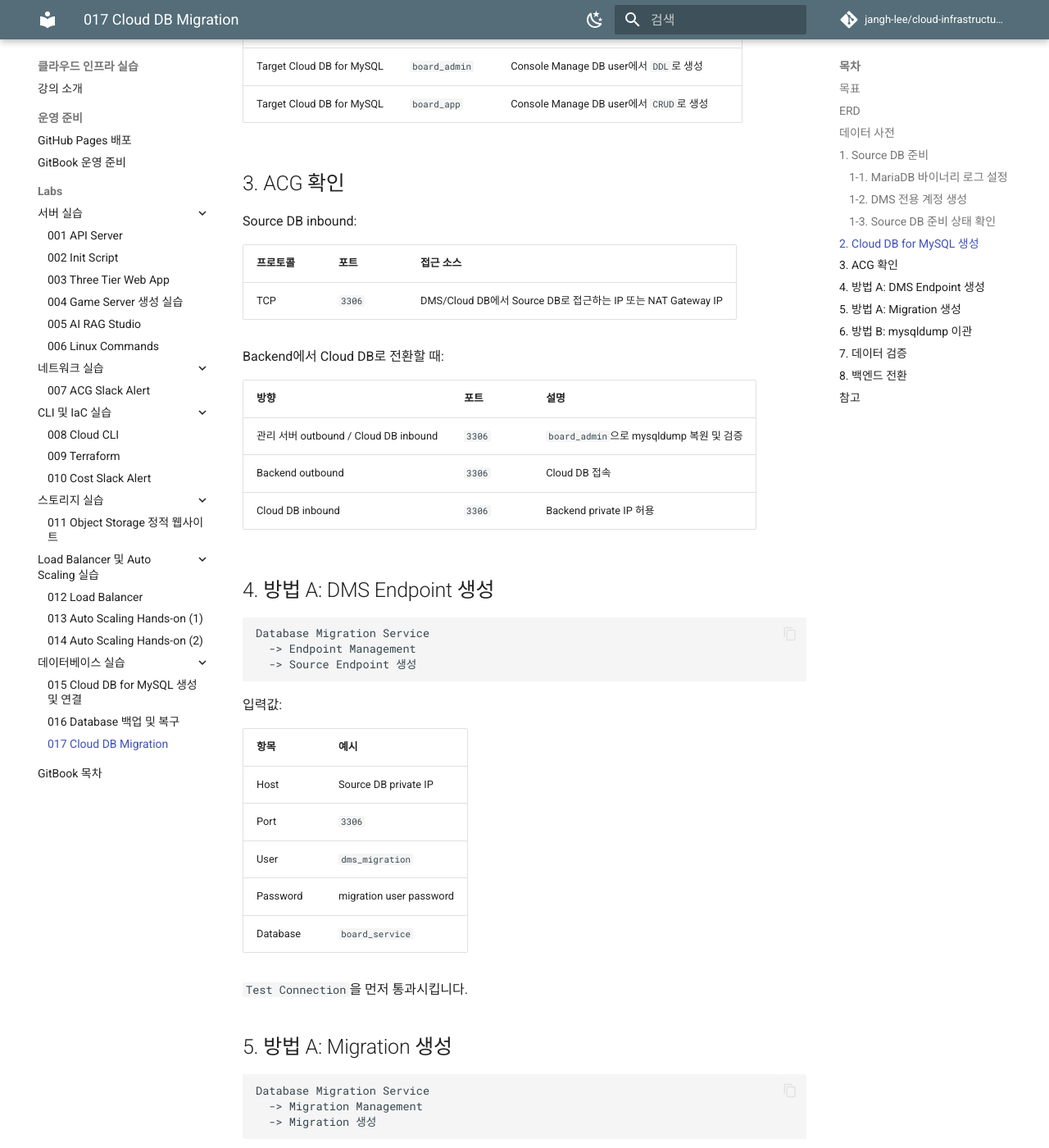
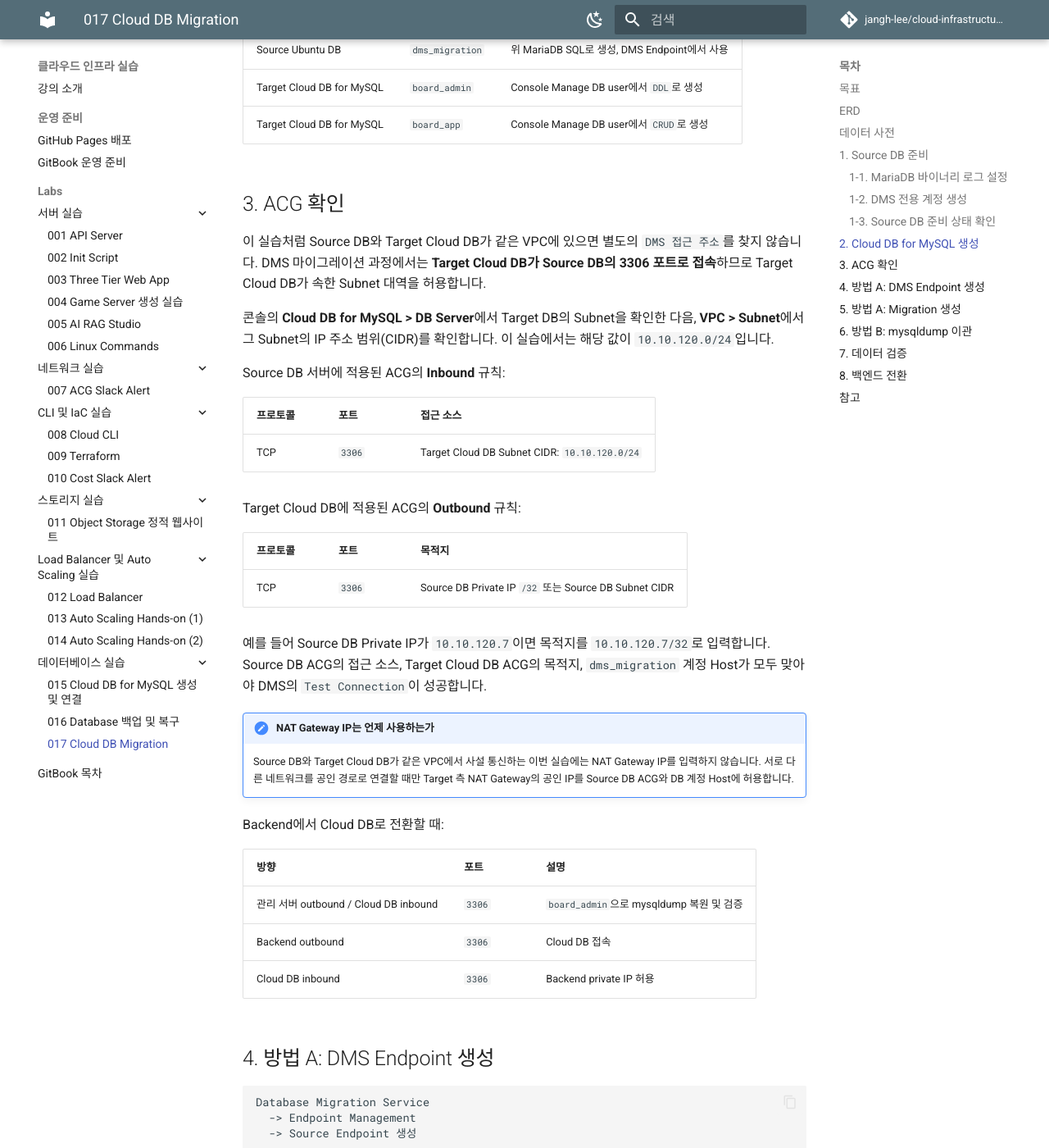
Before and after one commit to jangh-lee/cloud-infrastructure-lecture-example, an MkDocs documentation site: the page built from gitbook/labs/017-cloud-db-migration.md, in a window 1280 px wide and 1400 px high, scrolled down 3885 px. Shown: the whole window at 82% size. Built offline with MkDocs 1.6.1 and Material for MkDocs 9.7.7, drawn with Linux system fonts in a browser that asks for light colours; comment, search, counter and statistics services are not loaded; some of the changed text lies outside the part shown.

Commit message:
Clarify DMS network access rules

````diff
--- a/gitbook/labs/017-cloud-db-migration.md
+++ b/gitbook/labs/017-cloud-db-migration.md
@@ -85,19 +85,19 @@ sudo systemctl is-active mariadb
 
 ### 1-2. DMS 전용 계정 생성
 
-MariaDB 관리자 비밀번호는 003 DB 서버의 `~/cloud-infrastructure-lecture-example/003-three tier web app/db/.env`에 있는 `DB_ROOT_PASSWORD`를 입력합니다. 아래 `%`는 실습 편의를 위한 값이며 실제 운영 환경에서는 DMS가 접근하는 IP 대역으로 제한합니다.
+MariaDB 관리자 비밀번호는 003 DB 서버의 `~/cloud-infrastructure-lecture-example/003-three tier web app/db/.env`에 있는 `DB_ROOT_PASSWORD`를 입력합니다. 이 실습의 Target Cloud DB Subnet이 `10.10.120.0/24`이므로 MariaDB 계정의 Host는 MySQL 대역 표기인 `10.10.120.%`를 사용합니다.
 
 ```bash
 sudo mariadb -u root -p <<'SQL'
-CREATE USER IF NOT EXISTS 'dms_migration'@'%'
+CREATE USER IF NOT EXISTS 'dms_migration'@'10.10.120.%'
   IDENTIFIED VIA mysql_native_password USING PASSWORD('MigratePass123!');
-ALTER USER 'dms_migration'@'%'
+ALTER USER 'dms_migration'@'10.10.120.%'
   IDENTIFIED VIA mysql_native_password USING PASSWORD('MigratePass123!');
 GRANT RELOAD, PROCESS, SHOW DATABASES, REPLICATION SLAVE, REPLICATION CLIENT
-  ON *.* TO 'dms_migration'@'%';
-GRANT SELECT ON mysql.* TO 'dms_migration'@'%';
+  ON *.* TO 'dms_migration'@'10.10.120.%';
+GRANT SELECT ON mysql.* TO 'dms_migration'@'10.10.120.%';
 GRANT SELECT, SHOW VIEW, LOCK TABLES, TRIGGER
-  ON board_service.* TO 'dms_migration'@'%';
+  ON board_service.* TO 'dms_migration'@'10.10.120.%';
 FLUSH PRIVILEGES;
 SQL
 ```
@@ -114,7 +114,7 @@ WHERE Variable_name IN (
   'binlog_row_image', 'expire_logs_days', 'bind_address'
 );
 SHOW MASTER STATUS;
-SHOW GRANTS FOR 'dms_migration'@'%';
+SHOW GRANTS FOR 'dms_migration'@'10.10.120.%';
 SELECT COUNT(*) AS total_posts FROM posts;
 SQL
 ```
@@ -154,11 +154,26 @@ DMS 작업 전에는 Target에 `board_service` 데이터베이스를 만들지
 
 ## 3. ACG 확인
 
-Source DB inbound:
+이 실습처럼 Source DB와 Target Cloud DB가 같은 VPC에 있으면 별도의 `DMS 접근 주소`를 찾지 않습니다. DMS 마이그레이션 과정에서는 **Target Cloud DB가 Source DB의 3306 포트로 접속**하므로 Target Cloud DB가 속한 Subnet 대역을 허용합니다.
+
+콘솔의 **Cloud DB for MySQL > DB Server**에서 Target DB의 Subnet을 확인한 다음, **VPC > Subnet**에서 그 Subnet의 IP 주소 범위(CIDR)를 확인합니다. 이 실습에서는 해당 값이 `10.10.120.0/24`입니다.
+
+Source DB 서버에 적용된 ACG의 **Inbound** 규칙:
 
 | 프로토콜 | 포트 | 접근 소스 |
 | --- | --- | --- |
-| TCP | `3306` | DMS/Cloud DB에서 Source DB로 접근하는 IP 또는 NAT Gateway IP |
+| TCP | `3306` | Target Cloud DB Subnet CIDR: `10.10.120.0/24` |
+
+Target Cloud DB에 적용된 ACG의 **Outbound** 규칙:
+
+| 프로토콜 | 포트 | 목적지 |
+| --- | --- | --- |
+| TCP | `3306` | Source DB Private IP `/32` 또는 Source DB Subnet CIDR |
+
+예를 들어 Source DB Private IP가 `10.10.120.7`이면 목적지를 `10.10.120.7/32`로 입력합니다. Source DB ACG의 접근 소스, Target Cloud DB ACG의 목적지, `dms_migration` 계정 Host가 모두 맞아야 DMS의 `Test Connection`이 성공합니다.
+
+!!! note "NAT Gateway IP는 언제 사용하는가"
+    Source DB와 Target Cloud DB가 같은 VPC에서 사설 통신하는 이번 실습에는 NAT Gateway IP를 입력하지 않습니다. 서로 다른 네트워크를 공인 경로로 연결할 때만 Target 측 NAT Gateway의 공인 IP를 Source DB ACG와 DB 계정 Host에 허용합니다.
 
 Backend에서 Cloud DB로 전환할 때:
 
````
Also changed, not shown: 017-cloud db migration/README.md (+11 -7 lines).
